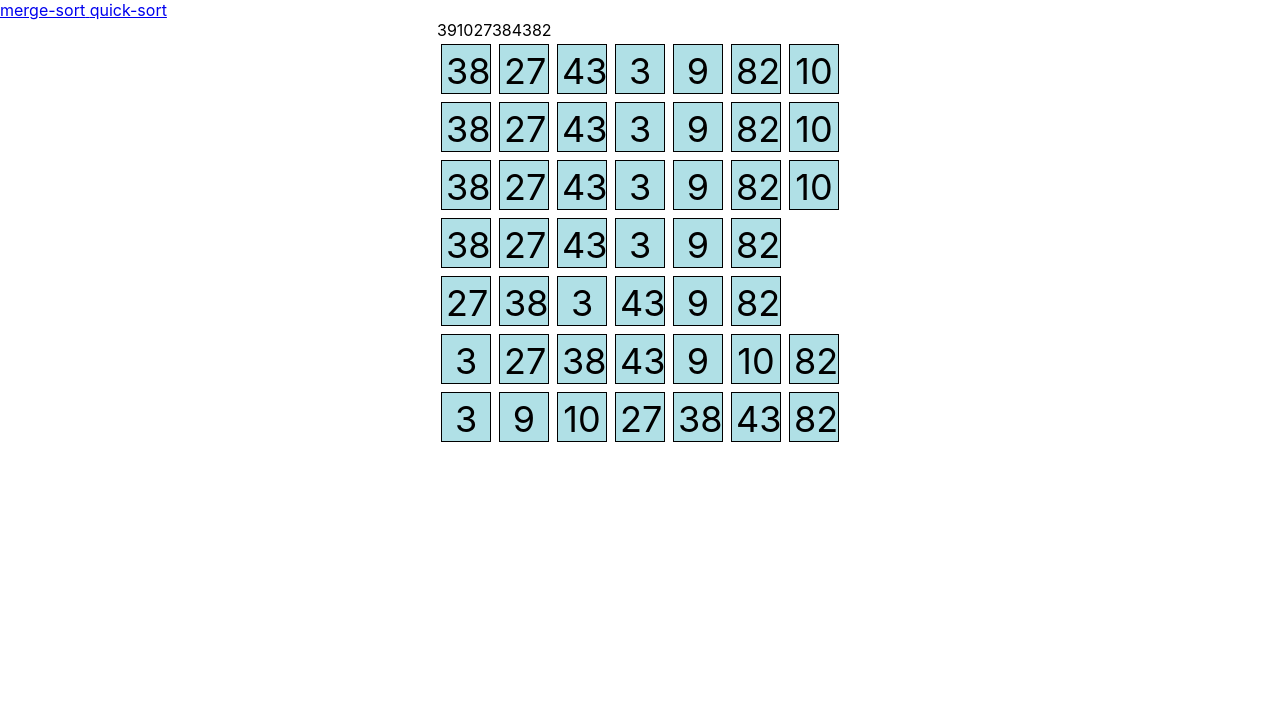
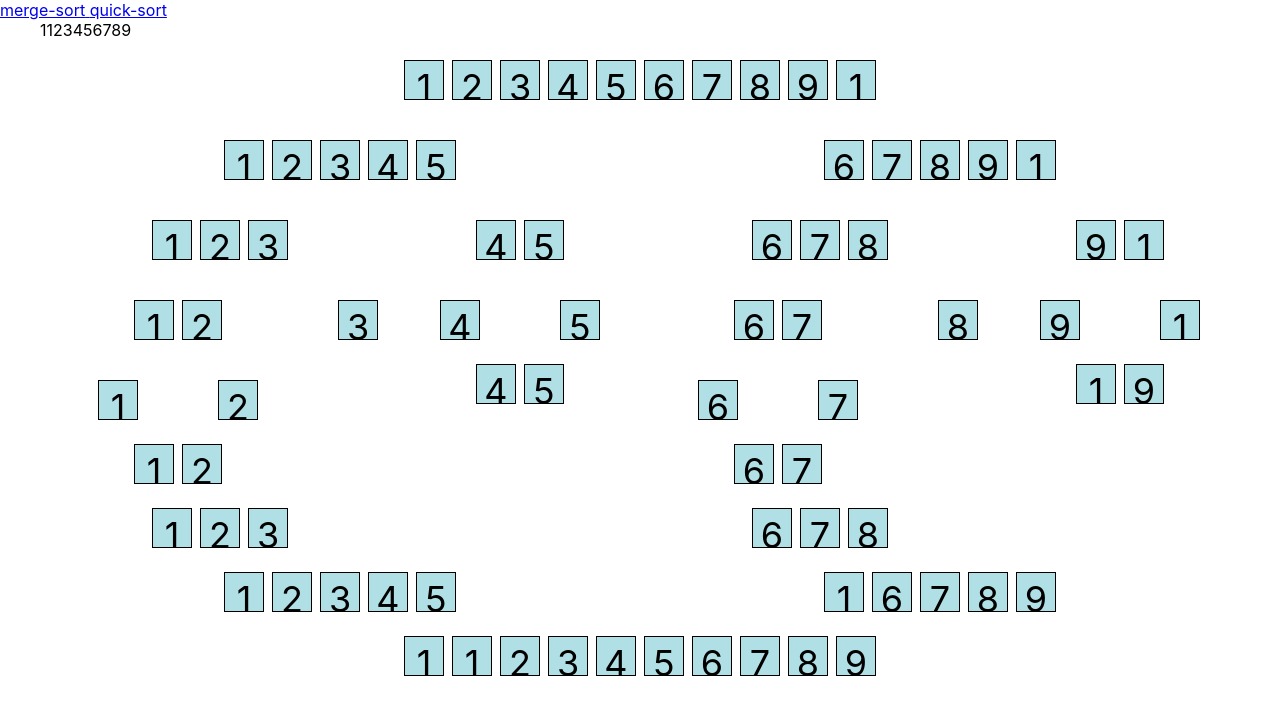
Before and after one commit to TheSTL/Visualize-Sorting-Algorithm, a React (Create React App) app: page / in a window 1280 px wide. Shown: the top 714 px of the page. Built offline with nearby package versions, Linux system fonts and the light colour scheme.

Commit message:
merge-sort: add css

```diff
--- a/src/App.css
+++ b/src/App.css
@@ -1,3 +1,6 @@
+* {
+  box-sizing: border-box;
+}
 main{
   display: flex;
   justify-content: center;
@@ -21,6 +24,8 @@ main{
   display: flex;
 }
 
-.child {
-
+.space-around {
+  display: flex;
+  justify-content: space-around;
+  margin-top: 2vh;
 }
--- a/src/App.js
+++ b/src/App.js
@@ -7,7 +7,7 @@ import MergeSortPage from './pages/merge-sort';
 import './App.css'
 
 const algo = ['merge-sort', 'quick-sort'];
-const array= [38, 27, 43, 3, 9, 82, 10];
+const array= [1, 2, 3, 4, 5, 6,7,8,9,1];
 
 function App() {
   return (
--- a/src/pages/merge-sort/index.jsx
+++ b/src/pages/merge-sort/index.jsx
@@ -1,13 +1,15 @@
 import React, {Component} from 'react';
 import Array from '../../components/array';
-
-let node = [];
 
 function mergeSort (unsortedArray, count ) {
     console.log(unsortedArray);
 
     if (unsortedArray.length <= 1) {
-      return [ unsortedArray, <Array values={unsortedArray} />];
+      return [ unsortedArray,
+        <div className='space-around' >
+          <Array values={unsortedArray} />
+        </div>
+      ];
     }
     const middle = Math.ceil(unsortedArray.length / 2);
     const left = unsortedArray.slice(0, middle);
@@ -20,15 +22,15 @@ function mergeSort (unsortedArray, count ) {
 
     return [
       sortedArray,
-      <div className='child'>
-          <div>
+      <div className='child' >
+          <div className='space-around' >
             <Array values={unsortedArray} />
           </div>
-          <div style={{display: 'flex'}}>
+          <div className='space-around' style={{ width: `${40*3*unsortedArray.length}px`}}>
             {leftResult[1]}
             {rightResult[1]}
           </div>
-          <div>
+          <div className='space-around'>
             <Array values={sortedArray} />
           </div>
       </div>
```
